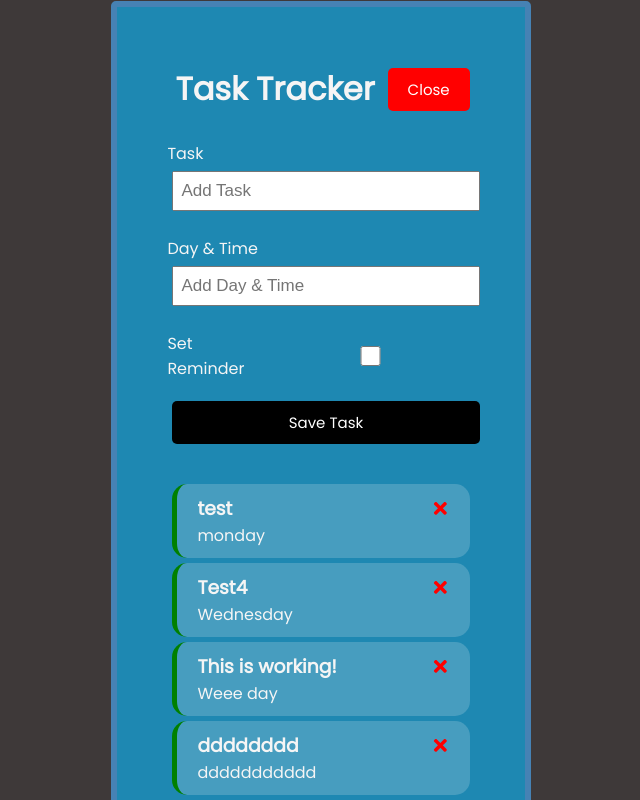
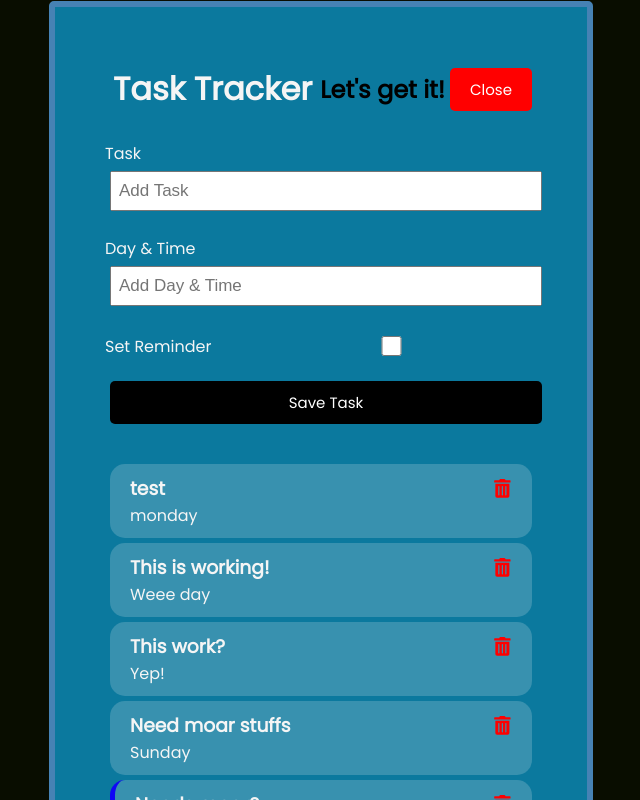
Before and after one commit to Layloe/tracker_react, a React (Create React App) app: page / in a window 1280 px wide. Shown: the top 800 px of the page, without its empty margins (319-959 px from the left). Built offline with nearby package versions, Linux system fonts and the light colour scheme; data requests are answered from the project's data file.

Commit message:
updated backround

```diff
--- a/db.json
+++ b/db.json
@@ -5,31 +5,31 @@
       "text": "test",
       "other": "no-show",
       "day": "monday",
-      "reminder": true
-    },
-    {
-      "text": "Test4",
-      "day": "Wednesday",
-      "reminder": true,
-      "id": "3"
+      "reminder": false
     },
     {
       "id": "9b63",
       "text": "This is working!",
       "day": "Weee day",
-      "reminder": true
+      "reminder": false
     },
     {
-      "id": "2f7f",
-      "text": "dddddddd",
-      "day": "ddddddddddd",
-      "reminder": true
+      "id": "38e1",
+      "text": "This work?",
+      "day": "Yep!",
+      "reminder": false
     },
     {
-      "id": "f5fb",
-      "text": "ww",
-      "day": "www",
+      "id": "8789",
+      "text": "Need moar stuffs",
+      "day": "Sunday",
       "reminder": false
+    },
+    {
+      "id": "a499",
+      "text": "Needs moar?",
+      "day": "How much more?",
+      "reminder": true
     }
   ]
 }
--- a/public/index.html
+++ b/public/index.html
@@ -16,5 +16,10 @@
   <body>
     <noscript>You need to enable JavaScript to run this app.</noscript>
     <div id="root"></div>
+    <div id="bg">
+      <canvas></canvas>
+      <canvas></canvas>
+      <canvas></canvas>
+    </div>
   </body>
 </html>
--- a/src/components/AddTask.js
+++ b/src/components/AddTask.js
@@ -36,6 +36,7 @@ const AddTask = ({onAdd}) => {
             type="text"
             placeholder="Add Day & Time"
             value = {day}
+            color="black"
             onChange={(e) => setDay(e.target.value)}
             />
         </div>
--- a/src/components/Header.js
+++ b/src/components/Header.js
@@ -6,6 +6,7 @@ const Header = ({ title, onAdd, showAdd }) => {
     <header className='header'>
       {/* <h1 style={{ color: 'red', backgroundColor: 'yellow' }}>{title}</h1> */}
         <h1>Task Tracker</h1>
+        <h2>Let's get it!</h2>
         <Button
         color= {showAdd ? 'red' : 'green'}
         text= {showAdd ? 'Close' : 'Add'}
--- a/src/components/Task.js
+++ b/src/components/Task.js
@@ -1,13 +1,13 @@
-import {FaTimes} from 'react-icons/fa'
+import {FaTrashAlt} from 'react-icons/fa'
 
 const Task = ({task, onDelete, onToggle}) => {
   return (
     <div className={`task ${task.reminder ? 'reminder' : ''}` }
     onDoubleClick={() => onToggle(task.id)}>
         <h3>{task.text}{' '}
-           <FaTimes
+           <FaTrashAlt
            style={{color: 'red',
-           cursor: 'pointer'}}
+           cursor: 'pointer' }}
            onClick={() => onDelete(task.id)}
            /></h3>
         <p>{task.day}</p>
--- a/src/index.css
+++ b/src/index.css
@@ -1,4 +1,6 @@
 @import url('https://fonts.googleapis.com/css2?family=Poppins:wght@300;400&display=swap');
+
+
 
 .centered {
   justify-content: center; /* center items horizontally, in this case */
@@ -35,7 +37,7 @@ a{
 
 /* sources https://unsplash.com/photos/c9OCWLka764 */
 body {
-  background-color: rgb(62, 57, 57);
+  background: #090d00;
   font-family: 'Poppins', sans-serif;
   display: flex;
   align-items: center;
@@ -104,8 +106,9 @@ body {
 }
 
 .task.reminder {
-  border-left: 5px solid green;
+  border-left: 5px solid rgb(15, 7, 245);
 }
+
 
 .task h3 {
   display: flex;
@@ -132,7 +135,7 @@ body {
   padding: 3px 7px;
   font-size: 17px;
 }
-
+/* animate__fadeOutDown */
 .form-control-check {
   display: flex;
   align-items: center;
```
